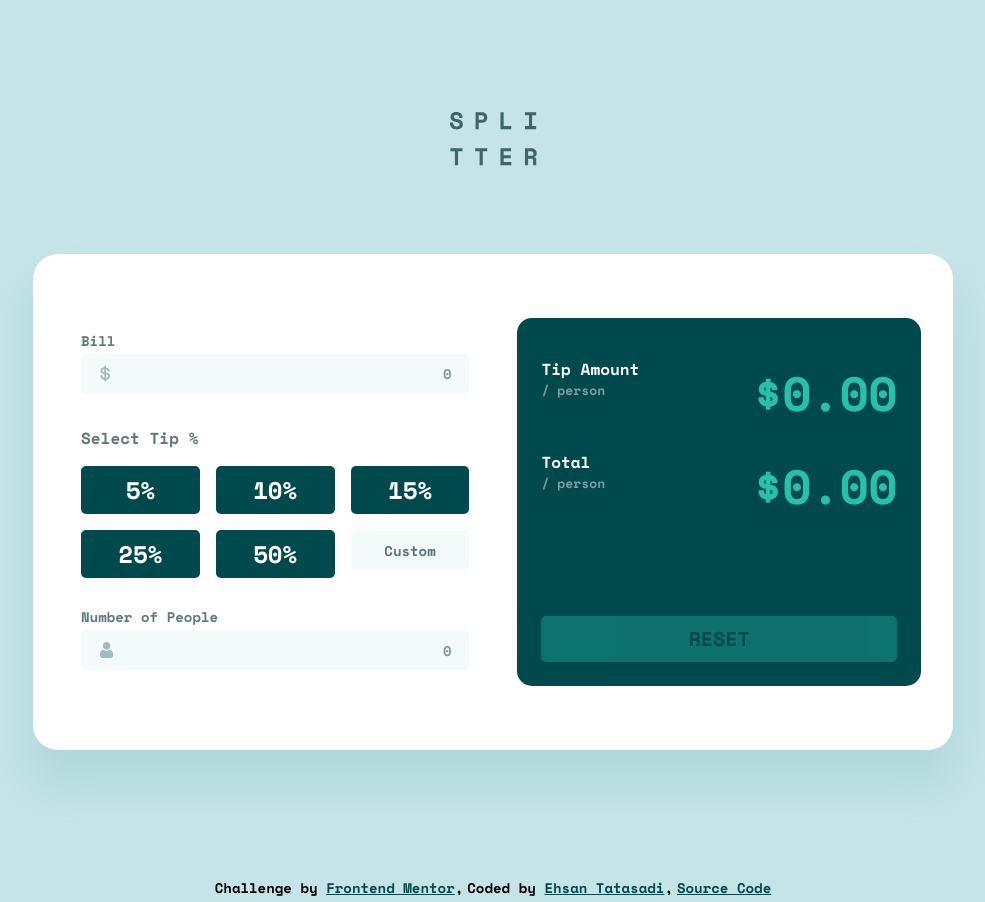
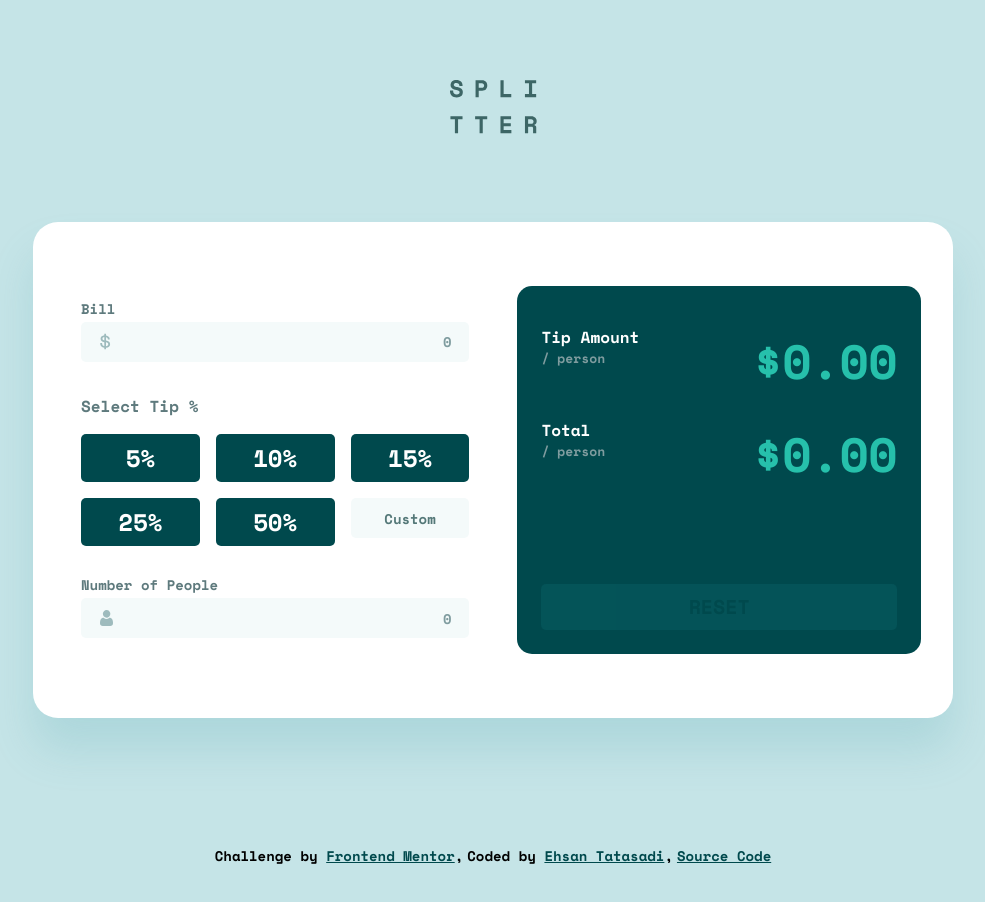
Before and after one commit to tatasadi/tip-calculator-app, a Next.js app: page / in a window 1280 px wide. Shown: the whole page, without its empty margins (147-1132 px from the left). After the commit the page ends 870 px from the top, so only its background shows below. Built offline with nearby package versions, Linux system fonts and the light colour scheme.

Commit message:
fix bg disabled

```diff
--- a/app/page.tsx
+++ b/app/page.tsx
@@ -123,7 +123,7 @@ export default function Home() {
   }
 
   return (
-    <main className="flex h-full min-h-screen w-full max-w-7xl flex-col items-center pt-[3.125rem] lg:min-h-0 lg:pt-[7rem]">
+    <main className="flex h-full min-h-screen w-full max-w-7xl flex-col items-center pt-[3.125rem] lg:min-h-0 lg:pt-[5rem]">
       <h1 className="sr-only">Splitter</h1>
       <div className="flex flex-col items-center justify-end gap-[2.554rem] lg:gap-[5.4915rem]">
         <Image src={logo} alt="logo" />
--- a/components/ui/button.tsx
+++ b/components/ui/button.tsx
@@ -20,7 +20,7 @@ const buttonVariants = cva(
         ghost:
           "hover:bg-neutral-100 hover:text-neutral-900 dark:hover:bg-neutral-800 dark:hover:text-neutral-50",
         link: "text-neutral-900 underline-offset-4 hover:underline dark:text-neutral-50",
-        cyan: "bg-neutral-very-dark-cyan hover:bg-neutral-light-cyan hover:text-neutral-very-dark-cyan text-white focus-visible:ring-transparent disabled:opacity-35",
+        cyan: "bg-neutral-very-dark-cyan hover:bg-neutral-light-cyan hover:text-neutral-very-dark-cyan text-white focus-visible:ring-transparent disabled:opacity-35 disabled:bg-primary-cyan-disabled",
       },
       size: {
         default:
--- a/tailwind.config.ts
+++ b/tailwind.config.ts
@@ -22,6 +22,7 @@ const config = {
         primary: {
           "strong-cyan": "hsl(172, 67%, 45%)",
           red: "hsl(13, 70%, 61%)",
+          "cyan-disabled": "hsl(183, 78%, 24%)",
         },
         neutral: {
           "very-dark-cyan": "hsl(183, 100%, 15%)",
```
